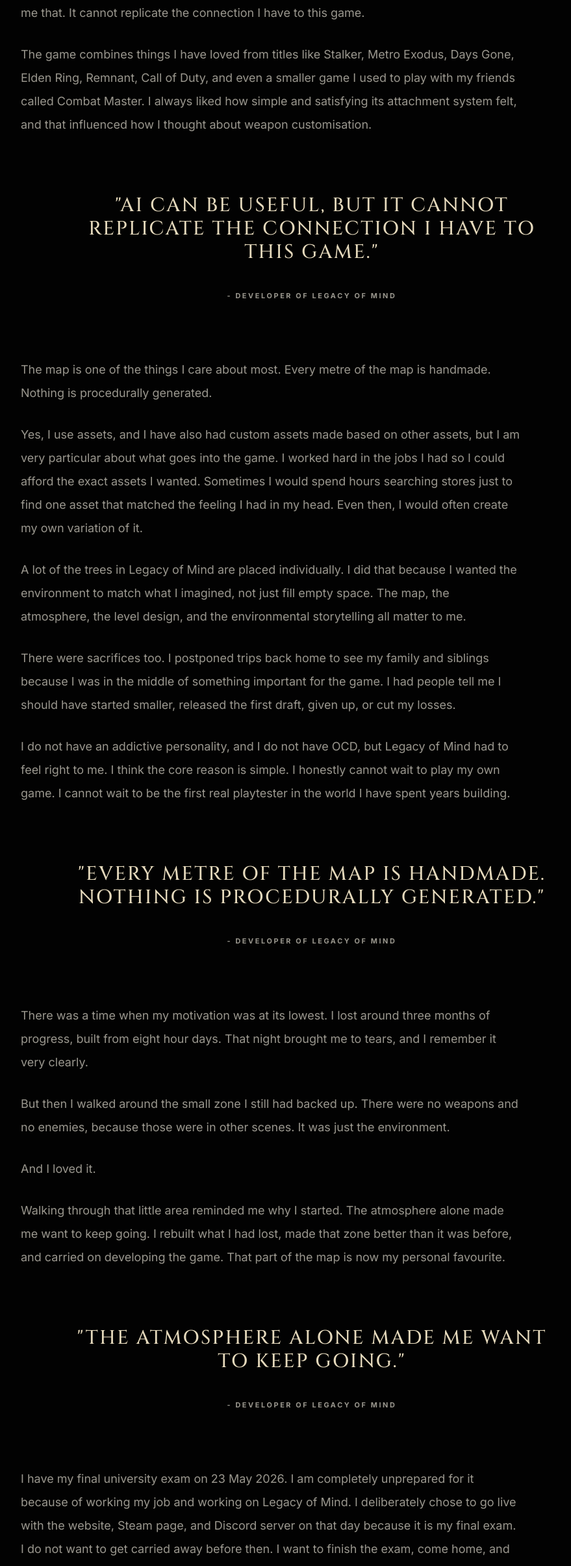
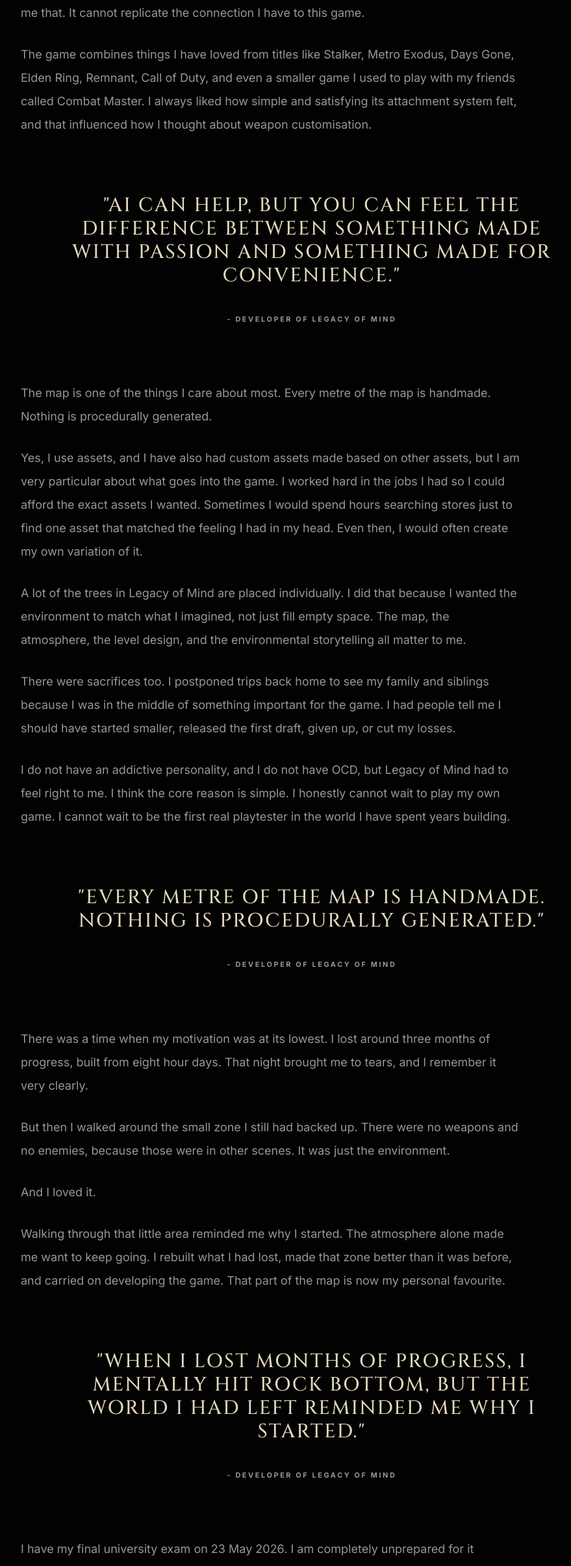
Before and after one commit to LegacyOfMind/LegacyOfMind-Website, a React (Vite) app: page /my-story in a window 1280 px wide. Shown: the part 3358-5768 px from the top of the page at 65% size, without its empty margins (120-999 px from the left). Built offline with nearby package versions, Linux system fonts and the light colour scheme; no server answers.

Commit message:
Update my story pull quotes

```diff
--- a/src/pages/MyStory.tsx
+++ b/src/pages/MyStory.tsx
@@ -89,7 +89,7 @@ export function MyStory() {
           ))}
         </div>
 
-        <PullQuote>AI can be useful, but it cannot replicate the connection I have to this game.</PullQuote>
+        <PullQuote>AI can help, but you can feel the difference between something made with passion and something made for convenience.</PullQuote>
 
         <div className="max-w-3xl space-y-7 text-base leading-8 text-muted md:text-lg md:leading-9">
           {storyParagraphs.slice(15, 20).map((paragraph) => (
@@ -105,7 +105,7 @@ export function MyStory() {
           ))}
         </div>
 
-        <PullQuote>The atmosphere alone made me want to keep going.</PullQuote>
+        <PullQuote>When I lost months of progress, I mentally hit rock bottom, but the world I had left reminded me why I started.</PullQuote>
 
         <div className="max-w-3xl space-y-7 text-base leading-8 text-muted md:text-lg md:leading-9">
           {storyParagraphs.slice(24).map((paragraph) => (
```
